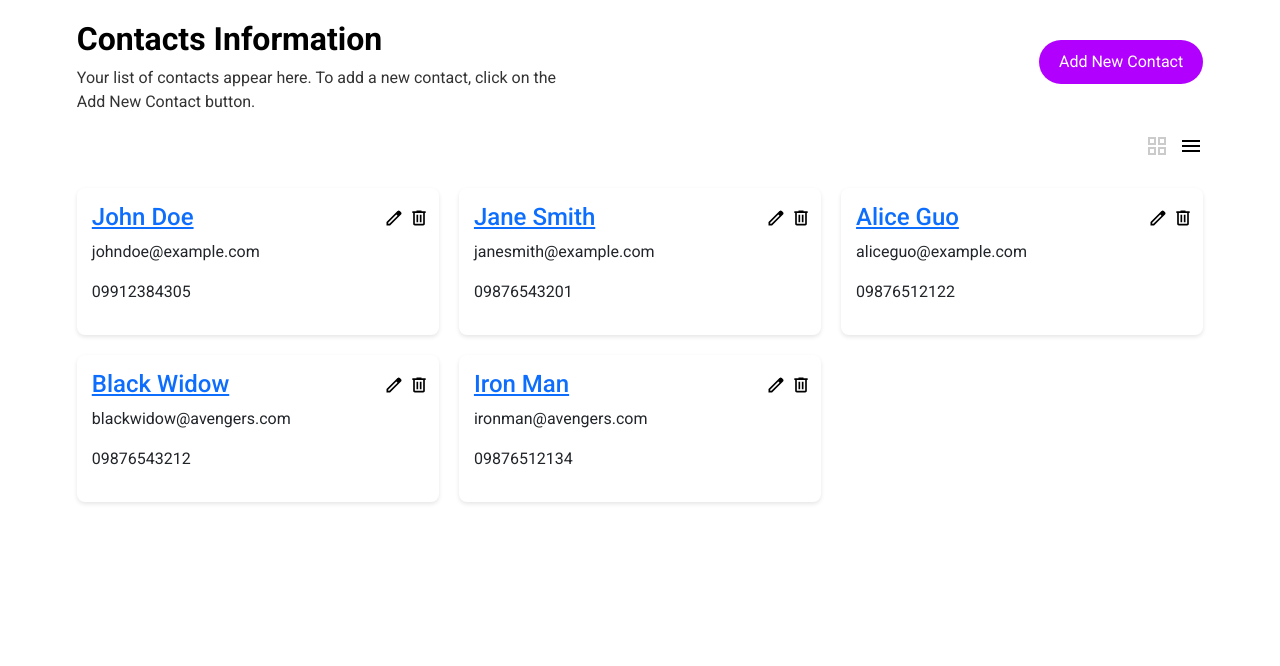
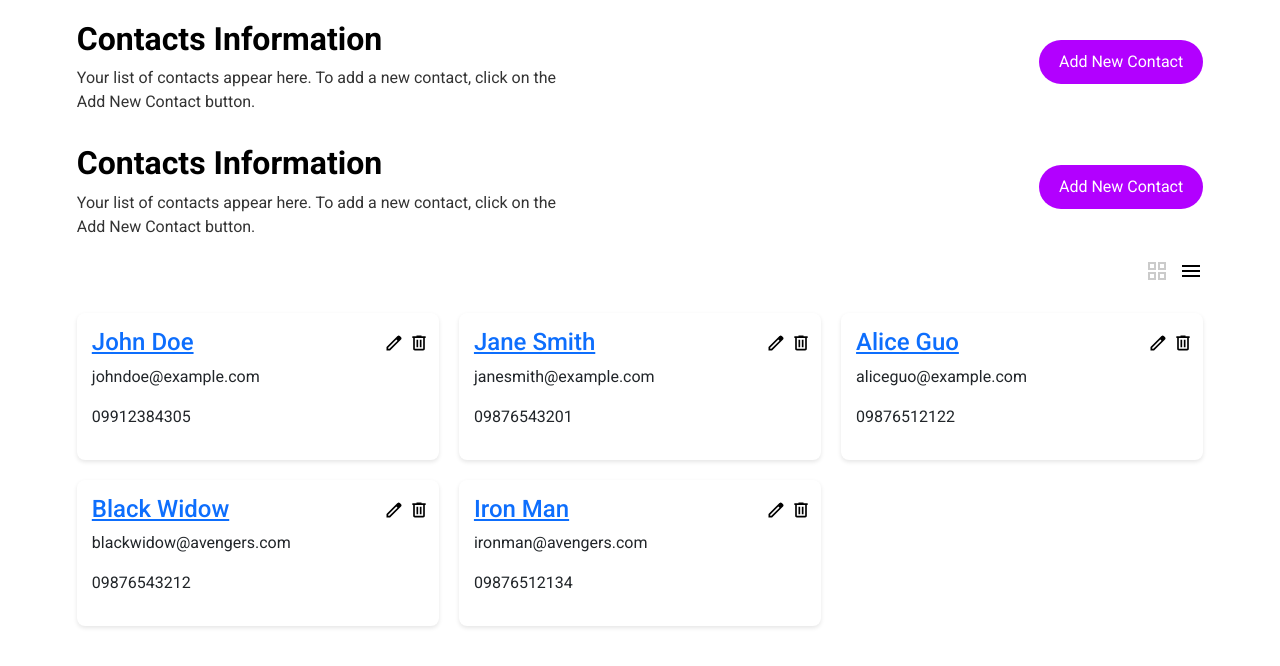
Before and after one commit to stephaniemicah/contact-assessment, an Angular app: page / in a window 1280 px wide. Shown: the top 666 px of the page. Built offline with nearby package versions, Linux system fonts and the light colour scheme; data requests are answered from the project's data file.

Commit message:
Move header component

```diff
--- a/src/app/contacts/contacts.component.html
+++ b/src/app/contacts/contacts.component.html
@@ -1,3 +1,5 @@
+<app-header (openNewContactModal)="openModal()"/>
+
 <div class="view-toggle">
   <img
     src="grid-icon.svg"
--- a/src/app/contacts/contacts.component.ts
+++ b/src/app/contacts/contacts.component.ts
@@ -6,11 +6,12 @@ import { NewContactComponent } from './new-contact/new-contact.component';
 import { CommonModule } from '@angular/common';
 import { HttpClientModule } from '@angular/common/http';
 import { Contact } from './contact.model';
+import { HeaderComponent } from "../header/header.component";
 
 @Component({
   selector: 'app-contacts',
   standalone: true,
-  imports: [CommonModule, GridViewComponent, ListViewComponent, NewContactComponent, HttpClientModule],
+  imports: [CommonModule, GridViewComponent, ListViewComponent, NewContactComponent, HttpClientModule, HeaderComponent],
   templateUrl: './contacts.component.html',
   styleUrls: ['./contacts.component.css']
 })
```
Also changed, not shown: src/app/contacts/contacts.service.ts (line endings or trailing spaces).
